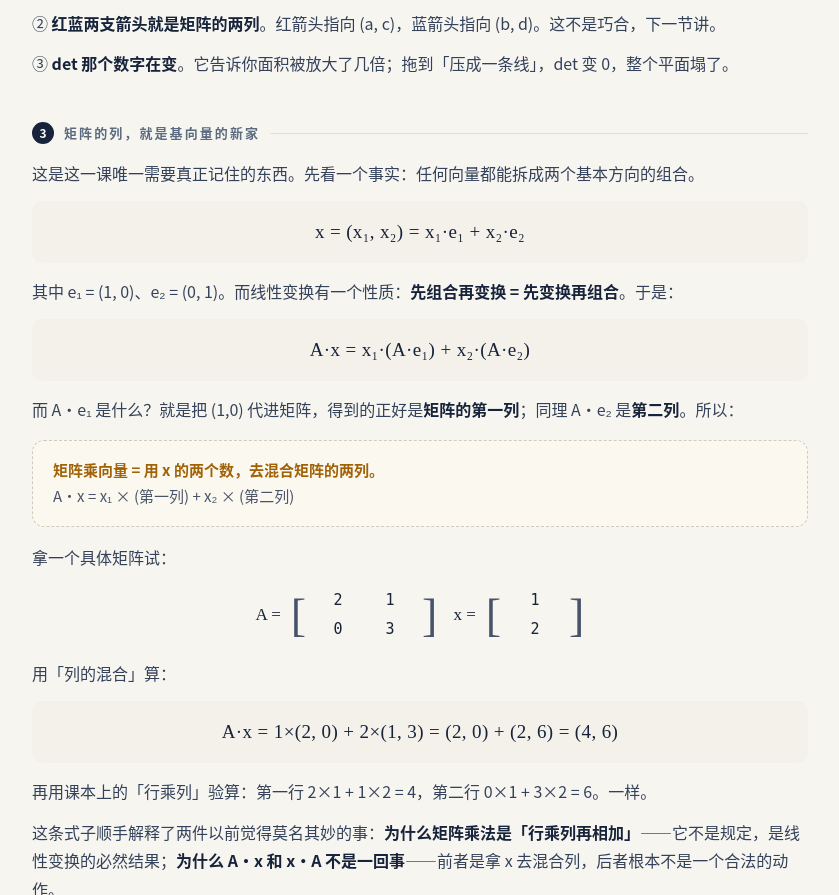
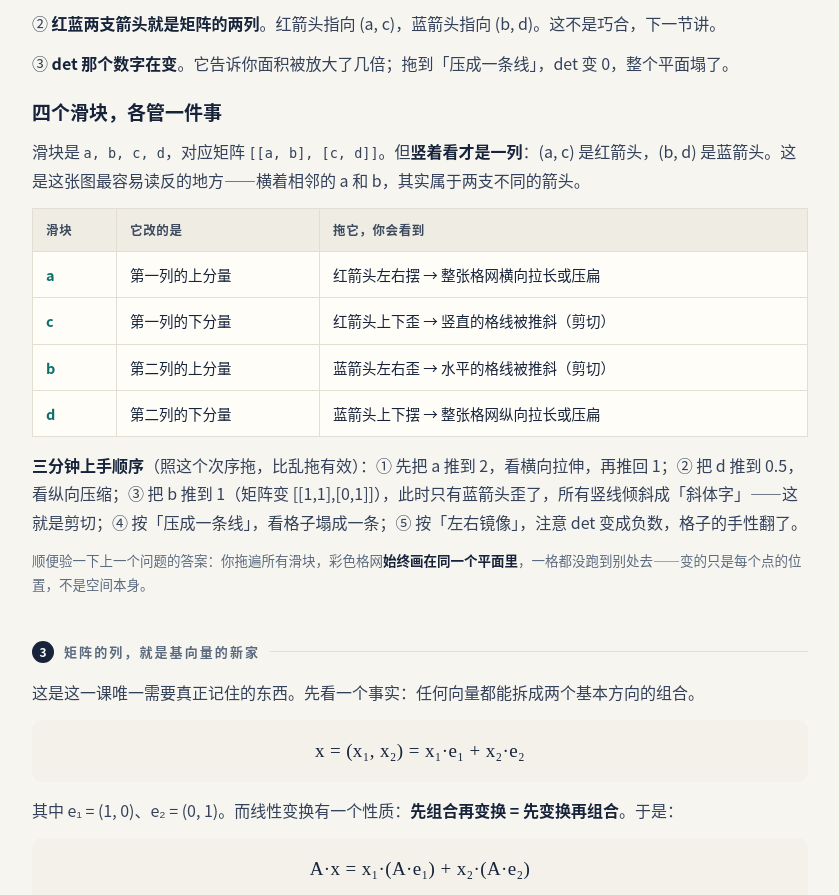
Before and after one commit to Medivhcrf/BaseMath, a plain HTML site: page lesson-02.html in a window 1280 px wide. Shown: the part 1850-2745 px from the top of the page, without its empty margins (220-1059 px from the left). Drawn offline with Linux system fonts and the light colour scheme.

Commit message:
第 2 课 §2：补「四个滑块各管一件事」与三分钟上手顺序

```diff
--- a/lesson-02.html
+++ b/lesson-02.html
@@ -206,6 +206,18 @@
     <p>① <b>单位正方形变成了平行四边形</b>。线性变换可以把正方形拉长、压扁、转、翻面，但永远不会把它变成弯的东西——因为它只能「均匀地」作用，不许有弯曲。</p>
     <p>② <b>红蓝两支箭头就是矩阵的两列</b>。红箭头指向 (a, c)，蓝箭头指向 (b, d)。这不是巧合，下一节讲。</p>
     <p>③ <b>det 那个数字在变</b>。它告诉你面积被放大了几倍；拖到「压成一条线」，det 变 0，整个平面塌了。</p>
+
+    <h3>四个滑块，各管一件事</h3>
+    <p>滑块是 <span class="mono">a, b, c, d</span>，对应矩阵 <span class="mono">[[a, b], [c, d]]</span>。但<b>竖着看才是一列</b>：(a, c) 是红箭头，(b, d) 是蓝箭头。这是这张图最容易读反的地方——横着相邻的 a 和 b，其实属于两支不同的箭头。</p>
+    <table>
+      <tr><th>滑块</th><th>它改的是</th><th>拖它，你会看到</th></tr>
+      <tr><td>a</td><td>第一列的上分量</td><td>红箭头左右摆 → 整张格网横向拉长或压扁</td></tr>
+      <tr><td>c</td><td>第一列的下分量</td><td>红箭头上下歪 → 竖直的格线被推斜（剪切）</td></tr>
+      <tr><td>b</td><td>第二列的上分量</td><td>蓝箭头左右歪 → 水平的格线被推斜（剪切）</td></tr>
+      <tr><td>d</td><td>第二列的下分量</td><td>蓝箭头上下摆 → 整张格网纵向拉长或压扁</td></tr>
+    </table>
+    <p><b>三分钟上手顺序</b>（照这个次序拖，比乱拖有效）：① 先把 a 推到 2，看横向拉伸，再推回 1；② 把 d 推到 0.5，看纵向压缩；③ 把 b 推到 1（矩阵变 [[1,1],[0,1]]），此时只有蓝箭头歪了，所有竖线倾斜成「斜体字」——这就是剪切；④ 按「压成一条线」，看格子塌成一条；⑤ 按「左右镜像」，注意 det 变成负数，格子的手性翻了。</p>
+    <p class="small">顺便验一下上一个问题的答案：你拖遍所有滑块，彩色格网<b>始终画在同一个平面里</b>，一格都没跑到别处去——变的只是每个点的位置，不是空间本身。</p>
   </section>
 
   <section>
```
